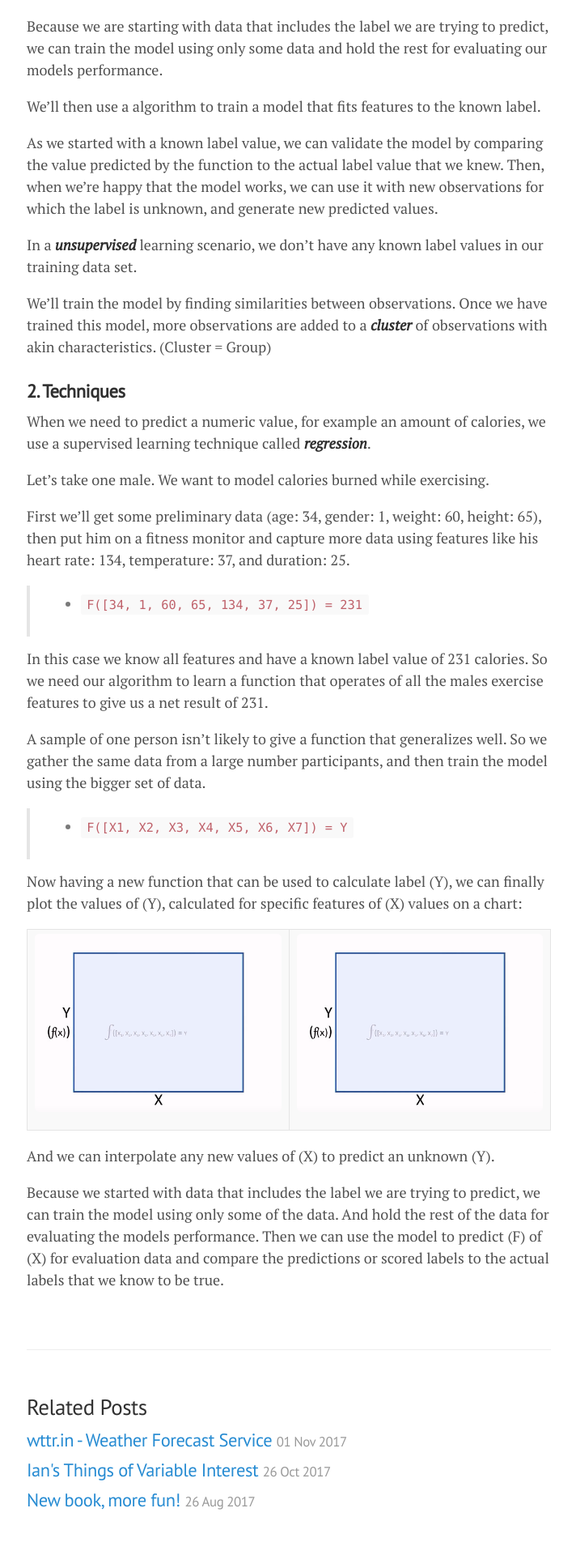
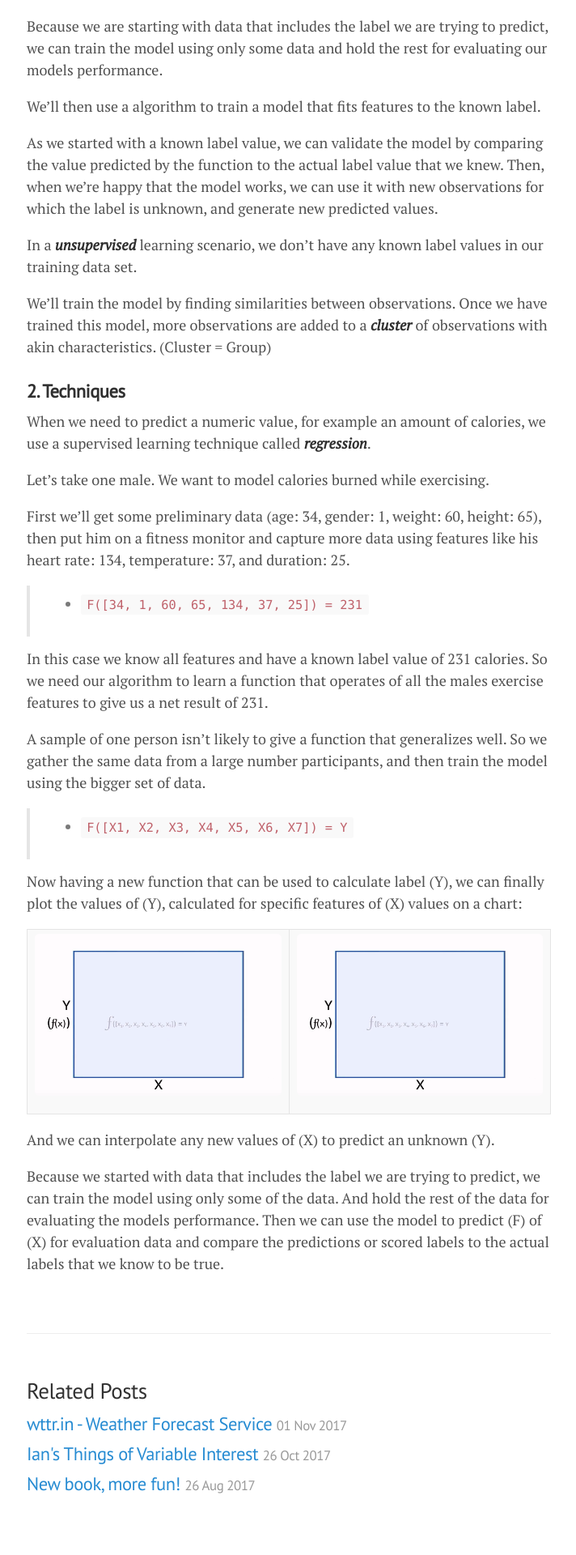
Before and after one commit to lgeurts/lgeurts.github.io, a Jekyll site: the page built from _posts/2018-06-29-artificial-intelligence-basics.md, in a window 1280 px wide. Shown: the part 1845-3765 px from the top of the page at 81% size, without its empty margins (283-995 px from the left). Built offline with Jekyll 4.4.1, drawn with Linux system fonts in a browser that asks for light colours; nearby versions of some CDN libraries.

Commit message:
Update 2018-06-29-artificial-intelligence-basics.md

```diff
--- a/_posts/2018-06-29-artificial-intelligence-basics.md
+++ b/_posts/2018-06-29-artificial-intelligence-basics.md
@@ -83,7 +83,7 @@
 Now having a new function that can be used to calculate label (Y), we can finally plot the values of (Y), calculated for specific features of (X) values on a chart:
 
 :-----------------:|:-----------------:
-<img src="/assets/plotted-chart-1.png" align="left" width="340" height="220" alt=""> | <img src="/assets/plotted-chart-1.png" align="left" width="340" height="220" alt="">
+<img src="/assets/plotted-chart-1.png" align="left" width="320" height="200" alt=""> | <img src="/assets/plotted-chart-1.png" align="left" width="320" height="200" alt="">
 
 
 
```
